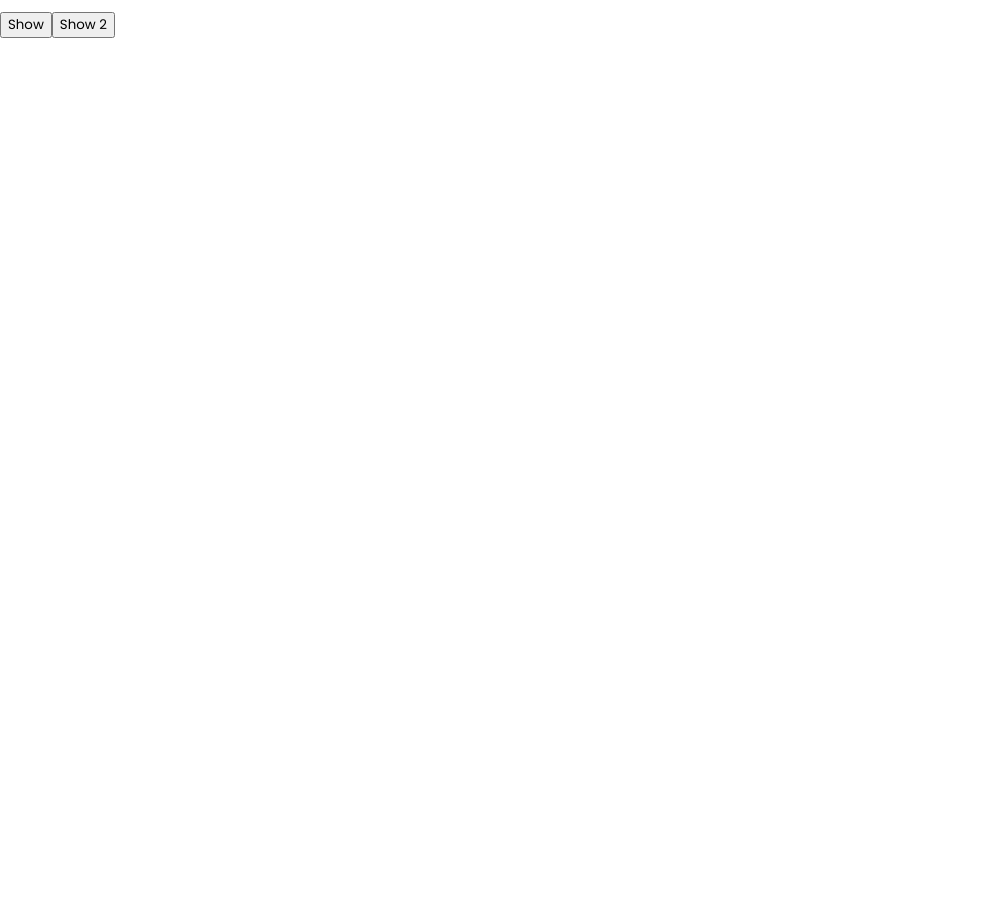
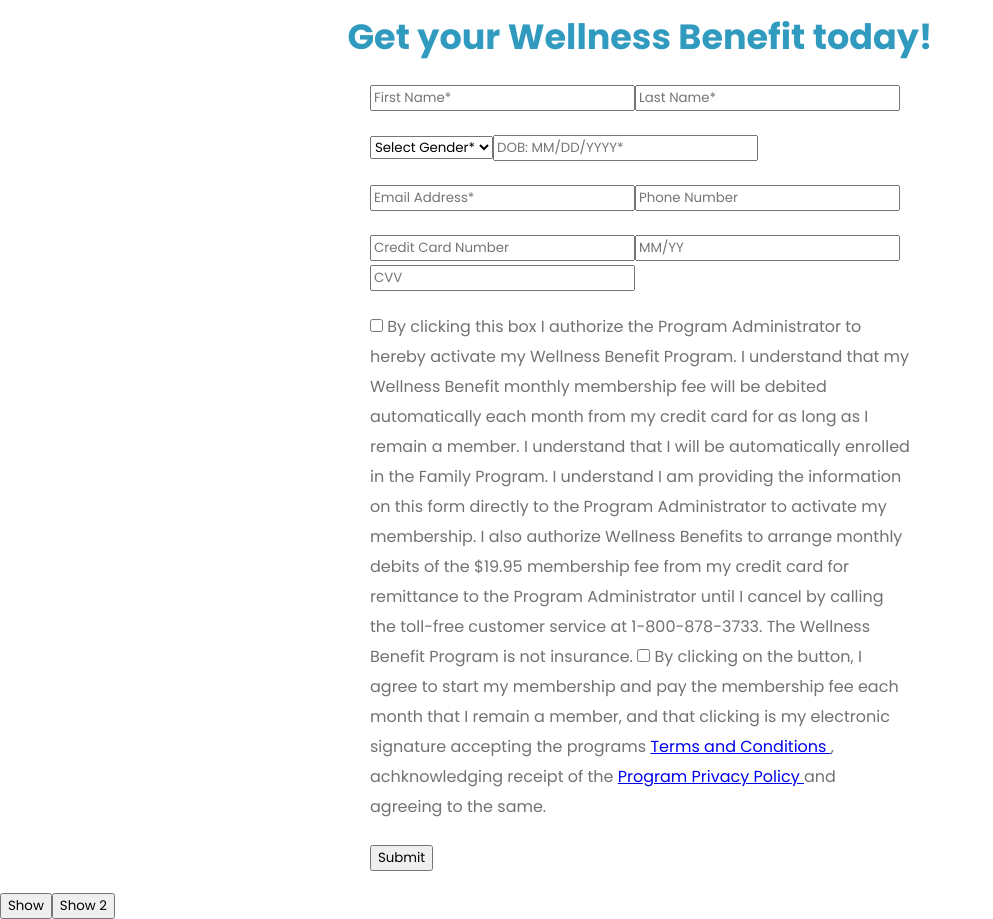
Before and after one commit to BKMedia-Group/efinancial, a Nuxt app: page / in a window 1280 px wide. Shown: the part 1660-2579 px from the top of the page, without its empty margins (0-993 px from the left). Before the commit the page ends 1698 px from the top, so only its background shows below. Built offline with nearby package versions, Linux system fonts and the light colour scheme.

Commit message:
adds form

```diff
--- a/pages/index.vue
+++ b/pages/index.vue
@@ -79,17 +79,12 @@
         </div>
       </div>
     </div>
-    <Modal :visible="isVisible1" @close="isVisible1 = false">
-      content
-    </Modal>
-    <Modal :visible="isVisible2" @close="isVisible2 = false" />
-    <button type="button" name="button" @click="isVisible1 = true">
-      Show
-    </button>
-    <button type="button" name="button" @click="isVisible2 = true">
-      Show 2
-    </button>
-    <!-- <form
+    <div class="form_section">
+      <div class="container">
+        <h2 class="text-center">Get your Wellness Benefit today!</h2>
+        <div class="row justify-content-center">
+          <div class="col-6">
+            <form
               id="app"
               @submit="checkForm"
               action="https://vuejs.org/"
@@ -97,25 +92,142 @@
               novalidate="true"
             >
               <p>
-        <label for="name">Name</label>
-        <input id="name" v-model="name" type="text" name="name" />
+                <input
+                  id="firstName"
+                  v-model="firstName"
+                  type="text"
+                  name="firstName"
+                  placeholder="First Name*"
+                  required
+                />
+                <input
+                  id="lastName"
+                  v-model="lastName"
+                  type="text"
+                  name="lastName"
+                  placeholder="Last Name*"
+                  required
+                />
               </p>
               <p>
-        <label for="email">Email</label>
-        <input id="email" v-model="email" type="email" name="email" />
-      </p>
-      <p>
-        <label for="movie">Favorite Movie</label>
-        <select id="movie" v-model="movie" name="movie">
-          <option>Star Wars</option>
+                <select id="gender" v-model="gender" name="gender" required>
+                  <option diabled value="">Select Gender*</option>
                   <option>Vanilla Sky</option>
                   <option>Atomic Blonde</option>
                 </select>
+                <input
+                  id="dob"
+                  v-model="dob"
+                  type="text"
+                  name="dob"
+                  placeholder="DOB: MM/DD/YYYY*"
+                  required
+                />
+              </p>
+              <p>
+                <input
+                  id="email"
+                  v-model="email"
+                  type="email"
+                  name="email"
+                  placeholder="Email Address*"
+                />
+                <input
+                  id="phone"
+                  v-model="phone"
+                  type="tel"
+                  name="phone"
+                  placeholder="Phone Number"
+                />
+              </p>
+              <p>
+                <input
+                  id="cc_number"
+                  v-model="cc_number"
+                  type="text"
+                  name="cc_number"
+                  placeholder="Credit Card Number"
+                />
+                <input
+                  id="exp_date"
+                  v-model="exp_date"
+                  type="text"
+                  name="exp_date"
+                  placeholder="MM/YY"
+                />
+                <input
+                  id="cvv"
+                  v-model="cvv"
+                  type="text"
+                  name="cvv"
+                  placeholder="CVV"
+                />
+              </p>
+              <p>
+                <label>
+                  <input
+                    id="checkbox1"
+                    type="checkbox"
+                    name="activate"
+                    value=""
+                    v-model="activate"
+                  />
+                  By clicking this box I authorize the Program Administrator to
+                  hereby activate my Wellness Benefit Program. I understand that
+                  my Wellness Benefit monthly membership fee will be debited
+                  automatically each month from my credit card for as long as I
+                  remain a member. I understand that I will be automatically
+                  enrolled in the Family Program. I understand I am providing
+                  the information on this form directly to the Program
+                  Administrator to activate my membership. I also authorize
+                  Wellness Benefits to arrange monthly debits of the $19.95
+                  membership fee from my credit card for remittance to the
+                  Program Administrator until I cancel by calling the toll-free
+                  customer service at 1-800-878-3733. The Wellness Benefit
+                  Program is not insurance.
+                </label>
+                <label>
+                  <input
+                    id="checkbox2"
+                    type="checkbox"
+                    name="membership"
+                    value=""
+                    v-model="membership"
+                  />
+                  By clicking on the button, I agree to start my membership and
+                  pay the membership fee each month that I remain a member, and
+                  that clicking is my electronic signature accepting the
+                  programs
+                  <a href="#" @click="isVisible1 = true">
+                    Terms and Conditions
+                  </a>
+                  , achknowledging receipt of the
+                  <a href="#" @click="isVisible2 = true">
+                    Program Privacy Policy
+                  </a>
+                  and agreeing to the same.
+                </label>
               </p>
               <p>
                 <input type="submit" value="Submit" />
               </p>
-    </form> -->
+            </form>
+          </div>
+        </div>
+      </div>
+    </div>
+    <Modal :visible="isVisible1" @close="isVisible1 = false">
+      content 1
+    </Modal>
+    <Modal :visible="isVisible1" @close="isVisible2 = false">
+      content 2
+    </Modal>
+    <button type="button" name="button" @click="isVisible1 = true">
+      Show
+    </button>
+    <button type="button" name="button" @click="isVisible2 = true">
+      Show 2
+    </button>
   </div>
 </template>
 <script>
@@ -124,7 +236,18 @@ export default {
   data() {
     return {
       isVisible1: false,
-      isVisible2: false
+      isVisible2: false,
+      gender: '',
+      lastName: '',
+      firstName: '',
+      email: '',
+      membership: '',
+      activate: '',
+      cc_number: '',
+      cvv: '',
+      exp_date: '',
+      dob: '',
+      phone: ''
     }
   },
   components: {
```
Lines whose indentation alone changed are shown as unchanged.
